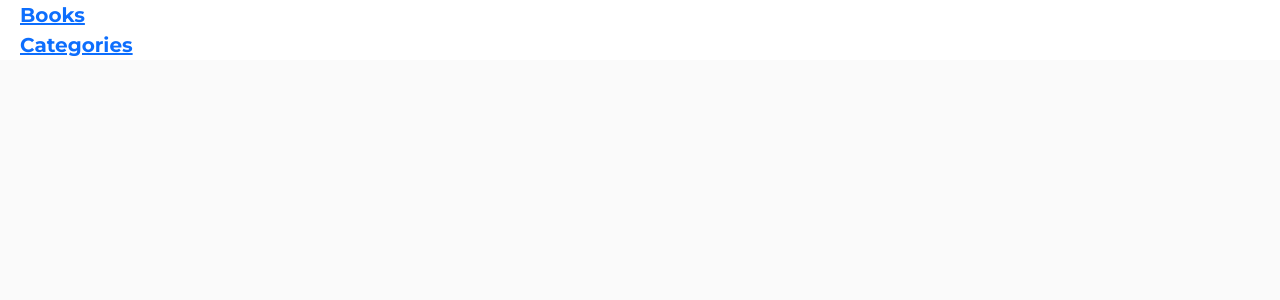
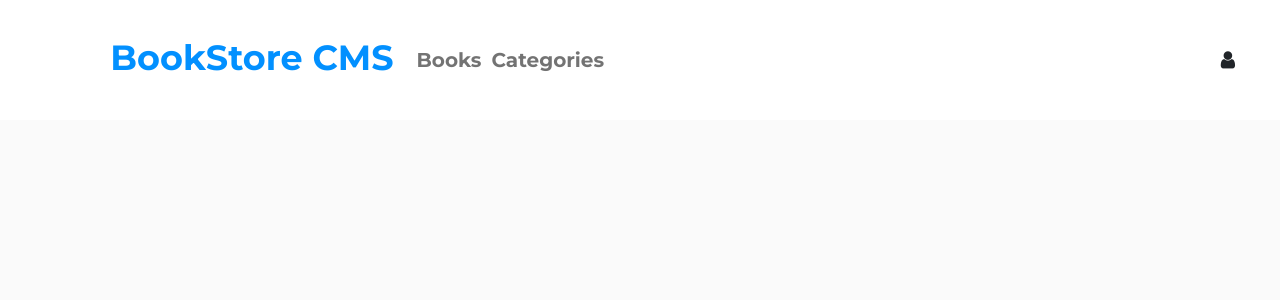
Before and after one commit to fernando-silvabr66/Bookstore, a React (Create React App) app: page / in a window 1280 px wide. Before the commit this address had no page. Shown: the top 300 px of the page. Built offline with nearby package versions, Linux system fonts and the light colour scheme.

Commit message:
Update Header.jsx style

```diff
--- a/src/components/Header.jsx
+++ b/src/components/Header.jsx
@@ -2,16 +2,27 @@ import React from 'react';
 import { Link } from 'react-router-dom';
 
 const Header = () => (
-  <header>
-    <nav>
-      <ul>
-        <li>
-          <Link to="/Bookstore/books">Books</Link>
-        </li>
-        <li>
-          <Link to="/Bookstore/categories">Categories</Link>
-        </li>
-      </ul>
+  <header className="container-fluid">
+    <nav className="navbar navbar-expand-lg navbar-light bg-white p-5">
+      <div className="container">
+        <h1 className="display-4">BookStore CMS</h1>
+
+        <div className="navbar-collapse">
+          <ul className="navbar-nav m-3">
+            <li className="nav-item active">
+              <Link to="/Bookstore/books" className="nav-link">
+                Books
+              </Link>
+            </li>
+            <li className="nav-item">
+              <Link to="/Bookstore/categories" className="nav-link">Categories</Link>
+            </li>
+          </ul>
+        </div>
+        <div>
+          <i className="fa fa-user"> </i>
+        </div>
+      </div>
     </nav>
   </header>
 );
```
